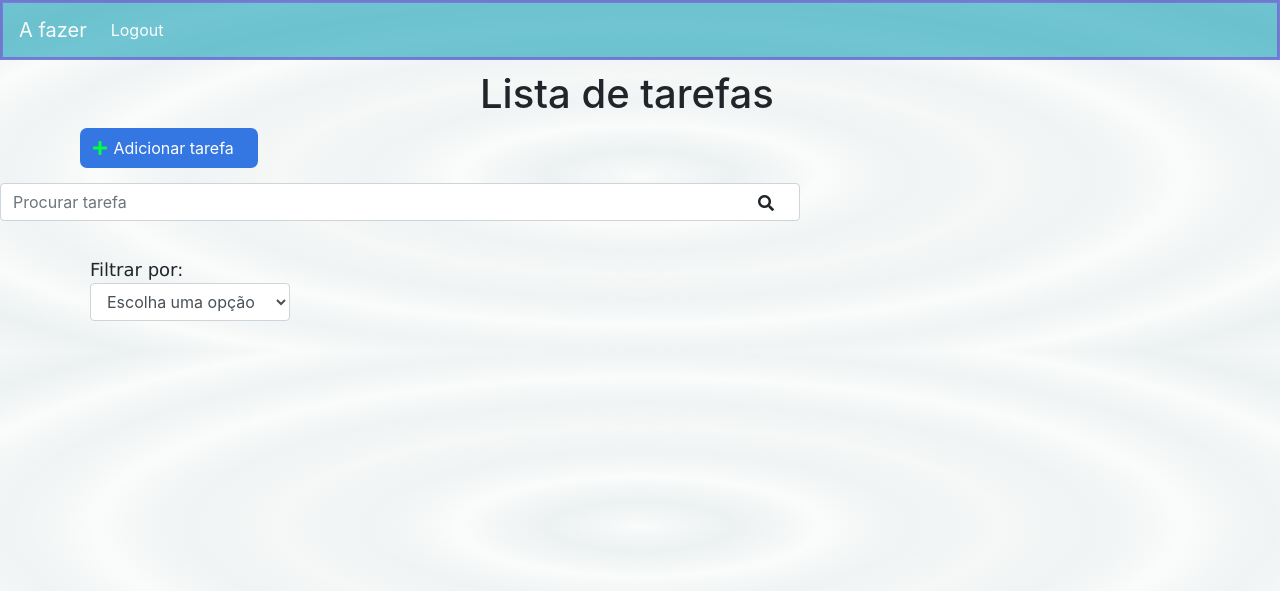
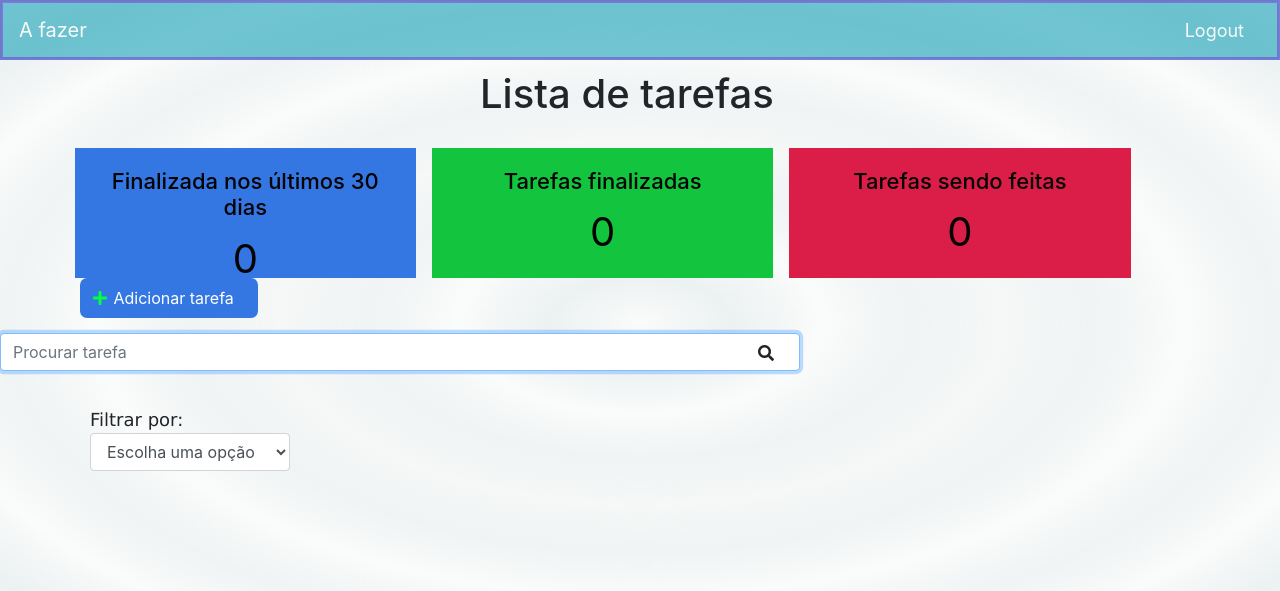
Before and after one commit to oliveiramiro2/TreinamentoWeb, a Django app: page / in a window 1280 px wide. Shown: the top 591 px of the page. Run offline with Django 3.2, Linux system fonts and the light colour scheme; the visitor is signed in with stand-in values (Sample User, id 1); data that the repository does not hold is empty; some libraries are stand-ins or nearby versions.

Commit message:
site funcional add dashboard na home page

```diff
--- a/configToDo/ToDo/static/css/styles.css
+++ b/configToDo/ToDo/static/css/styles.css
@@ -18,9 +18,62 @@ nav {
     height: 60px;
 }
 
+.nav-link {
+    position: absolute;
+    right: 25px;
+    top: 6px;
+    font-size: 18px;
+}
+
 /*titulo pagina*/
 h1 {
     margin: 10px 0 10px 45%;
+}
+
+/*dashboard*/
+.dashboard {
+    padding: 0;
+    margin: 30px 7%;
+    width: 100%;
+    display: block;
+}
+
+.dashboard h4 {
+    font-size: 22px;
+}
+
+.dashboard span {
+    font-size: 40px;
+    display: block;
+    width: 100%;
+}
+
+.dashboard-box {
+    float: left;
+    background-color: #dfdfdfb4;
+    color: rgb(3, 3, 3);
+    padding: 20px;
+    box-sizing: border-box;
+    height: 130px;
+    width: 32%;
+    text-align: center;
+}
+
+.dashboard-box:nth-child(2) {
+    margin-left: 1.5%;
+    margin-right: 1.5%;
+}
+
+#dashboard-lastdays {
+    background-color: #3476e2;
+}
+
+#dashboard-done {
+    background-color: #13c43f;
+}
+
+#dashboard-doing {
+    background-color: #db1e47;
 }
 
 /*btn add tarefa*/
@@ -39,11 +92,13 @@ h1 {
     background-color: #3477e291;
     text-shadow: #3477e291 -6px 8px 2px;
     transform: translateX(-5px);
-    color: #2600fdfd;
+    color: #0026fdfd;
     font-size: 15px;
     font-family:monospace;
-    transition: ease-in-out 1s;
+    transition: ease-in-out 0.5s;
     border-radius: 70px;
+    font-style: oblique;
+    text-decoration: bold;
 }
 
 .add-task {
@@ -162,13 +217,13 @@ ul.messages li {
 
 /*paginação entre tarefas*/
 .paginator {
-    margin-bottom: 20px;
+    margin-bottom: 120px;
 }
 
 .step-links {
-    position: absolute;
+    position: relative;
     margin-left: 53%;
-    top: -8px;
+    top: 2px;
     margin-right: auto;
     background-color: rgba(194, 216, 235, 0.432);
 }
--- a/configToDo/ToDo/static/js/scripts.js
+++ b/configToDo/ToDo/static/js/scripts.js
@@ -1,5 +1,7 @@
 $(document).ready(() => {
     //search
+    const campo   = document.getElementById("search");
+    let tamanho = 256
     const searchBtn = $('#search-btn')
     const searchForm = $('#search-form')
     //url base e filtro
@@ -7,10 +9,12 @@ $(document).ready(() => {
     const filter = $('#filter')
 
     //search
-    console.log(searchBtn)
-    $(searchBtn).on('click', () => {
+    campo.setSelectionRange(tamanho, tamanho)
+
+    $(search).on('keyup', function() {
         searchForm.submit()
     })
+
 
     //filtro
     $(filter).change( function() {
--- a/configToDo/ToDo/templates/todo/index.html
+++ b/configToDo/ToDo/templates/todo/index.html
@@ -5,6 +5,22 @@
 {% block content %}
     <div class="offset_1 col-10 list-div">
         <h1>Lista de tarefas</h1>
+
+        <div class="container dashboard">
+            <div class="dashboard-box col-4" id="dashboard-lastdays">
+                <h4>Finalizada nos últimos 30 dias</h4>
+                <span>{{tasksrecently}}</span>
+            </div>
+            <div class="dashboard-box col-4" id="dashboard-done">
+                <h4>Tarefas finalizadas</h4>
+                <span>{{tasksdone}}</span>
+            </div>
+            <div class="dashboard-box col-4" id="dashboard-doing">
+                <h4>Tarefas sendo feitas</h4>
+                <span>{{tasksdoing}}</span>
+            </div>
+        </div>
+
         <a id="add-task" href="newtask/">
            <div class="col-2 add-div">
                 <i class="fas fa-plus"></i> Adicionar tarefa
@@ -12,7 +28,7 @@
         </a>
         <div class="col-9 search-div">
             <form method="GET" id="search-form">
-                <input class="form-control" type="text" id="search" name="search" placeholder="Procurar tarefa" value="{{ request.GET.search }}" autocomplete="off">
+                <input class="form-control" type="text" id="search" autofocus="true" name="search" placeholder="Procurar tarefa" value="{{ request.GET.search }}" autocomplete="off">
                 <i class="fas fa-search" id="search-btn"></i>
             </form>
         </div>
--- a/configToDo/ToDo/views.py
+++ b/configToDo/ToDo/views.py
@@ -4,12 +4,16 @@ from ToDo.forms import TaskForm
 from django.shortcuts import redirect, render, get_object_or_404, redirect
 from django.contrib.auth.decorators import login_required
 from .models import Task
+from datetime import datetime, timedelta
 
 
 @login_required
 def homePage(request):
     search = request.GET.get("search")
     filter = request.GET.get("filter")
+    tasksDoneRecently = Task.objects.filter(done='2', updated_at__gt=datetime.now() - timedelta(days=30)).count()
+    tasksDone = Task.objects.filter(done='2', user=request.user).count()
+    tasksDoing = Task.objects.filter(done='1', user=request.user).count()
 
     if search:
         #filtro
@@ -22,7 +26,10 @@ def homePage(request):
         paginator = Paginator(tasks_list, 5)
         page = request.GET.get('page')
         tasks = paginator.get_page(page)
-    return render(request, 'todo/index.html', {'tasks': tasks})
+    return render(request, 'todo/index.html', {'tasks': tasks,
+                                               'tasksrecently': tasksDoneRecently,
+                                               'tasksdone': tasksDone,
+                                               'tasksdoing': tasksDoing})
 
 @login_required
 def taskView(request, id):
```
